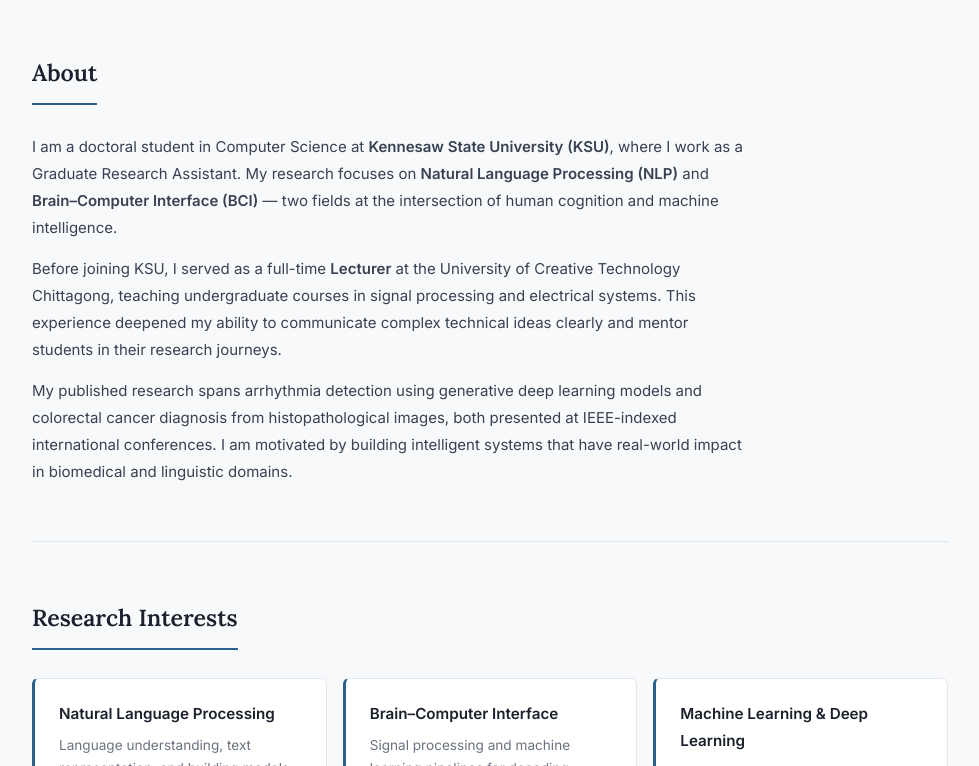
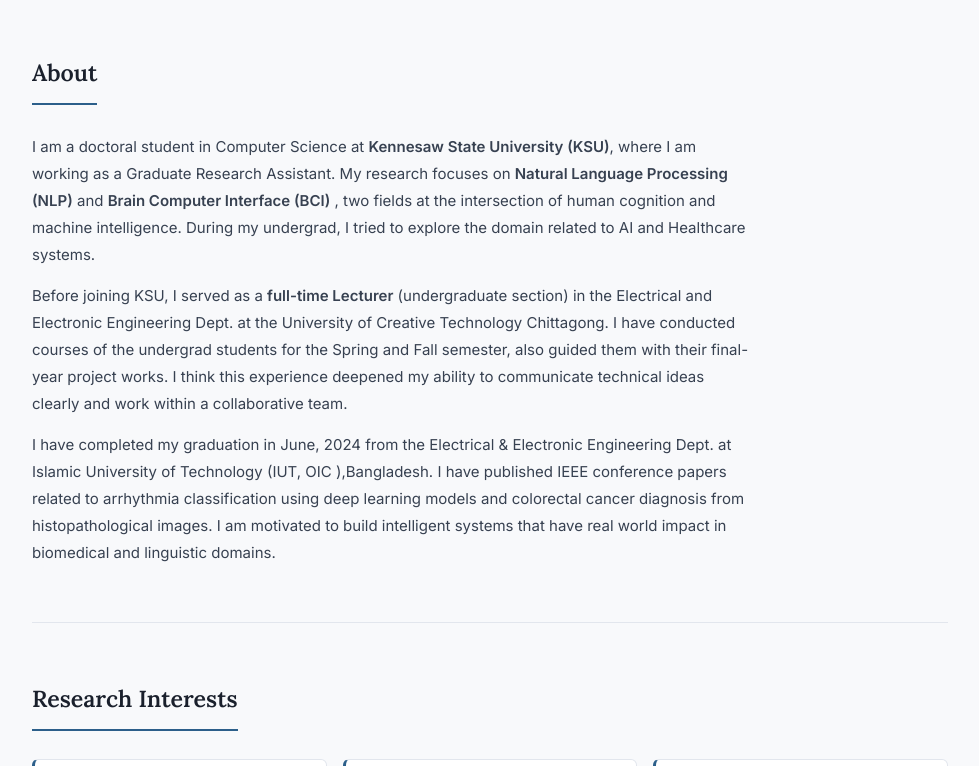
Before and after one commit to SadriIslam/SadriIslam.github.io, a plain HTML site: page index.html in a window 1280 px wide. Shown: the part 482-1248 px from the top of the page, without its empty margins (150-1129 px from the left). Drawn offline with Linux system fonts and the light colour scheme.

Commit message:
Revise About section with updated details
Updated personal information and research background in the About section.

```diff
--- a/index.html
+++ b/index.html
@@ -314,19 +314,18 @@
     <h2 class="section-heading">About</h2>
     <p>
       I am a doctoral student in Computer Science at <strong>Kennesaw State University (KSU)</strong>,
-      where I work as a Graduate Research Assistant. My research focuses on
-      <strong>Natural Language Processing (NLP)</strong> and <strong>Brain–Computer Interface (BCI)</strong> —
-      two fields at the intersection of human cognition and machine intelligence.
+      where I am working as a Graduate Research Assistant. My research focuses on
+      <strong>Natural Language Processing (NLP)</strong> and <strong>Brain Computer Interface (BCI)</strong> ,
+      two fields at the intersection of human cognition and machine intelligence. During my undergrad, I tried to explore the domain related to AI and Healthcare systems.
     </p>
     <p>
-      Before joining KSU, I served as a full-time <strong>Lecturer</strong> at the University of Creative Technology
-      Chittagong, teaching undergraduate courses in signal processing and electrical systems. This experience
-      deepened my ability to communicate complex technical ideas clearly and mentor students in their research journeys.
+      Before joining KSU, I served as a <strong>full-time Lecturer</strong> (undergraduate section) in the Electrical and Electronic Engineering Dept. at the University of Creative Technology
+      Chittagong. I have conducted courses of the undergrad students for the Spring and Fall semester, also guided them with their final-year project works. I think this experience deepened my ability to communicate technical ideas clearly and work within a collaborative team.
     </p>
     <p>
-      My published research spans arrhythmia detection using generative deep learning models and colorectal cancer
-      diagnosis from histopathological images, both presented at IEEE-indexed international conferences. I am motivated
-      by building intelligent systems that have real-world impact in biomedical and linguistic domains.
+      I have completed my graduation in June, 2024 from the Electrical & Electronic Engineering Dept. at Islamic University of Technology (IUT, OIC ),Bangladesh. I have published IEEE conference papers related to arrhythmia classification using deep learning models and colorectal cancer
+      diagnosis from histopathological images. I am motivated to build intelligent systems that have real world impact in biomedical and linguistic domains.
+
     </p>
   </section>
 
```
